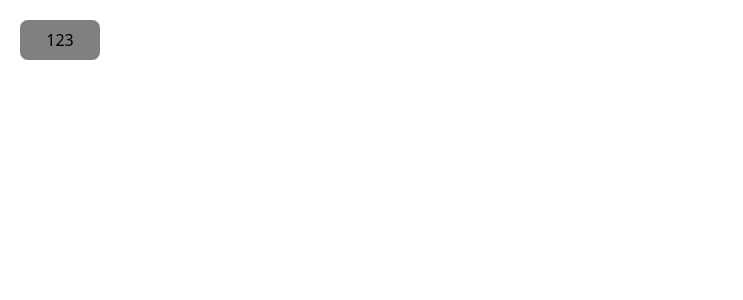
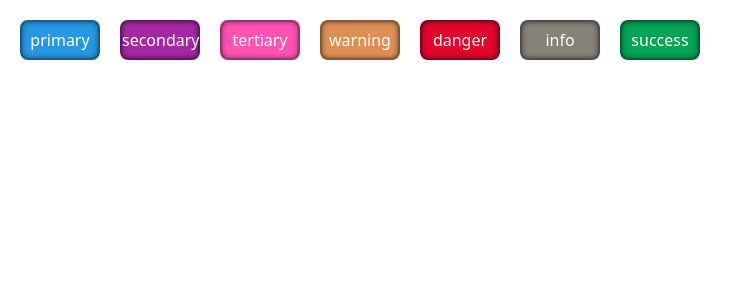
Before and after one commit to jakubhajduk53/my-ui, a Vue app: page / in a window 1280 px wide. Shown: the top 300 px of the page, without its empty margins (0-743 px from the left). Built offline with nearby package versions, Linux system fonts and the light colour scheme.

Commit message:
feat: update themes

```diff
--- a/src/App.vue
+++ b/src/App.vue
@@ -4,7 +4,15 @@ import Input from "./components/Input.vue";
 </script>
 
 <template>
-  <Button color="info" />
+  <div class="flex gap-5">
+    <Button color="primary" text="primary" />
+    <Button color="secondary" text="secondary" />
+    <Button color="tertiary" text="tertiary" />
+    <Button color="warning" text="warning" />
+    <Button color="danger" text="danger" />
+    <Button color="info" text="info" />
+    <Button color="success" text="success" />
+  </div>
   <Input />
 </template>
 
--- a/src/components/Button.vue
+++ b/src/components/Button.vue
@@ -4,24 +4,47 @@ import { computed } from "vue";
 const props = defineProps<ButtonInterface>();
 
 interface ButtonInterface {
-  color?: "primary" | "warning" | "info";
+  color?:
+    | "primary"
+    | "secondary"
+    | "tertiary"
+    | "warning"
+    | "danger"
+    | "info"
+    | "success";
+  text?: string;
 }
 
 const buttonColor = computed(() => {
   switch (props.color) {
     case "primary":
-      return "bg-primary";
+      return "bg-primary hover:bg-primary-dark";
+    case "secondary":
+      return "bg-secondary hover:bg-secondary-dark";
+    case "tertiary":
+      return "bg-tertiary hover:bg-tertiary-dark";
     case "warning":
-      return "bg-warning";
+      return "bg-warning hover:bg-warning-dark";
+    case "danger":
+      return "bg-danger hover:bg-danger-dark";
     case "info":
-      return "bg-info";
+      return "bg-info hover:bg-info-dark";
+    case "success":
+      return "bg-success hover:bg-success-dark";
+    default:
+      return "bg-secondary hover:bg-secondary-dark";
   }
 });
 </script>
 
 <template>
-  <button :class="[buttonColor, 'w-20 h-10 rounded-lg cursor-pointer']">
-    123
+  <button
+    :class="[
+      buttonColor,
+      'text-font-color w-20 h-10 rounded-lg cursor-pointer border-black/40 border-2 inset-shadow-[0px_0px_5px_hsla(0,0%,0%,50%)]',
+    ]"
+  >
+    {{ props.text }}
   </button>
 </template>
 
--- a/src/style.css
+++ b/src/style.css
@@ -3,7 +3,19 @@
 
 @theme {
   --font-montserrat: "Montserrat", sans-serif;
-  --color-primary: blue;
-  --color-warning: red;
-  --color-info: gray;
+  --color-font-color: hsl(38, 84%, 98%);
+  --color-primary: hsl(204, 77%, 52%);
+  --color-primary-dark: hsl(204, 77%, 42%);
+  --color-secondary: hsl(301, 61%, 40%);
+  --color-secondary-dark: hsl(301, 61%, 35%);
+  --color-tertiary: hsl(327, 100%, 66%);
+  --color-tertiary-dark: hsl(327, 100%, 46%);
+  --color-warning: hsl(26, 68%, 60%);
+  --color-warning-dark: hsl(26, 68%, 45%);
+  --color-danger: hsl(349, 96%, 45%);
+  --color-danger-dark: hsl(349, 96%, 40%);
+  --color-info: hsl(38, 5%, 50%);
+  --color-info-dark: hsl(38, 5%, 45%);
+  --color-success: hsl(151, 94%, 33%);
+  --color-success-dark: hsl(151, 94%, 28%);
 }
```
